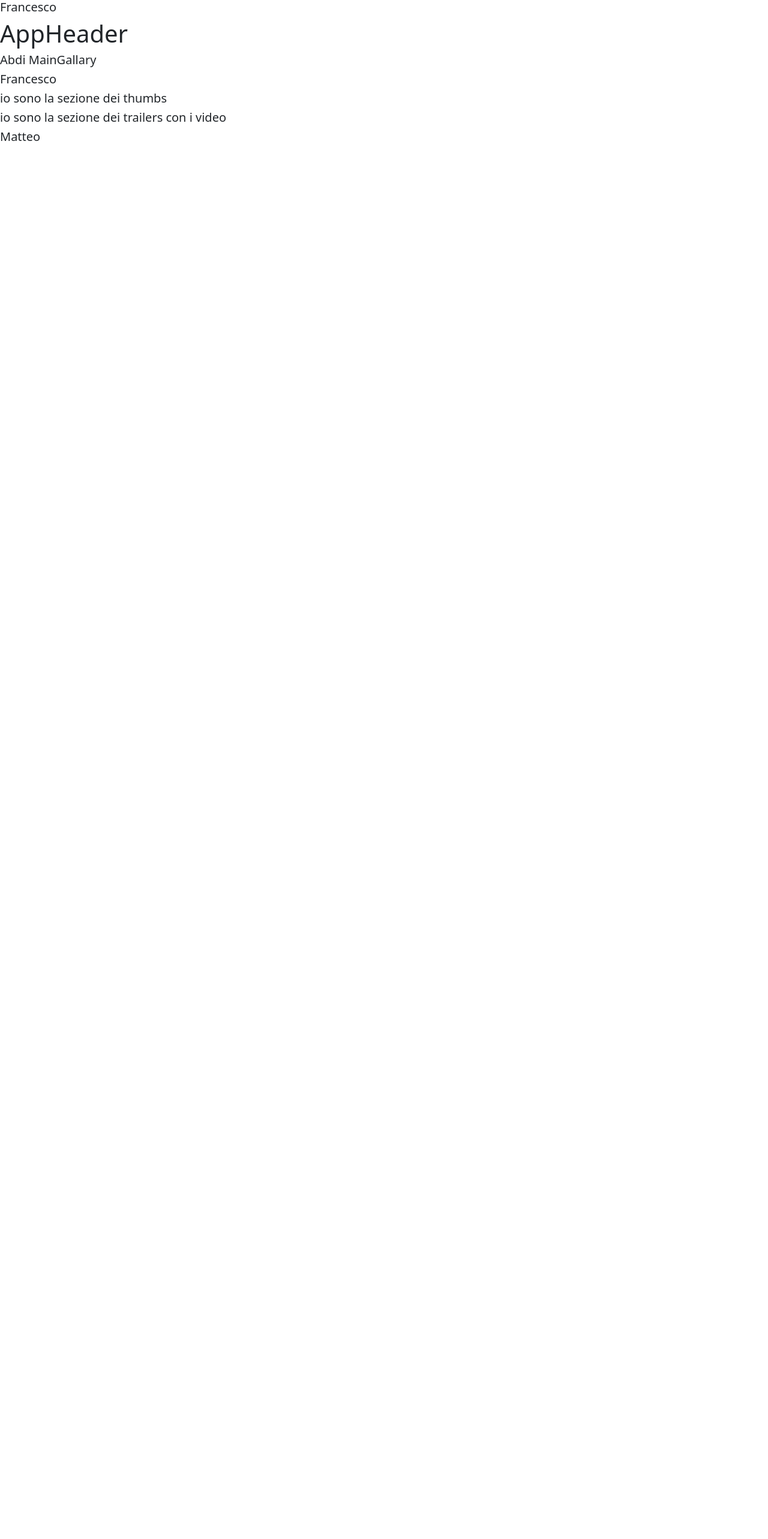
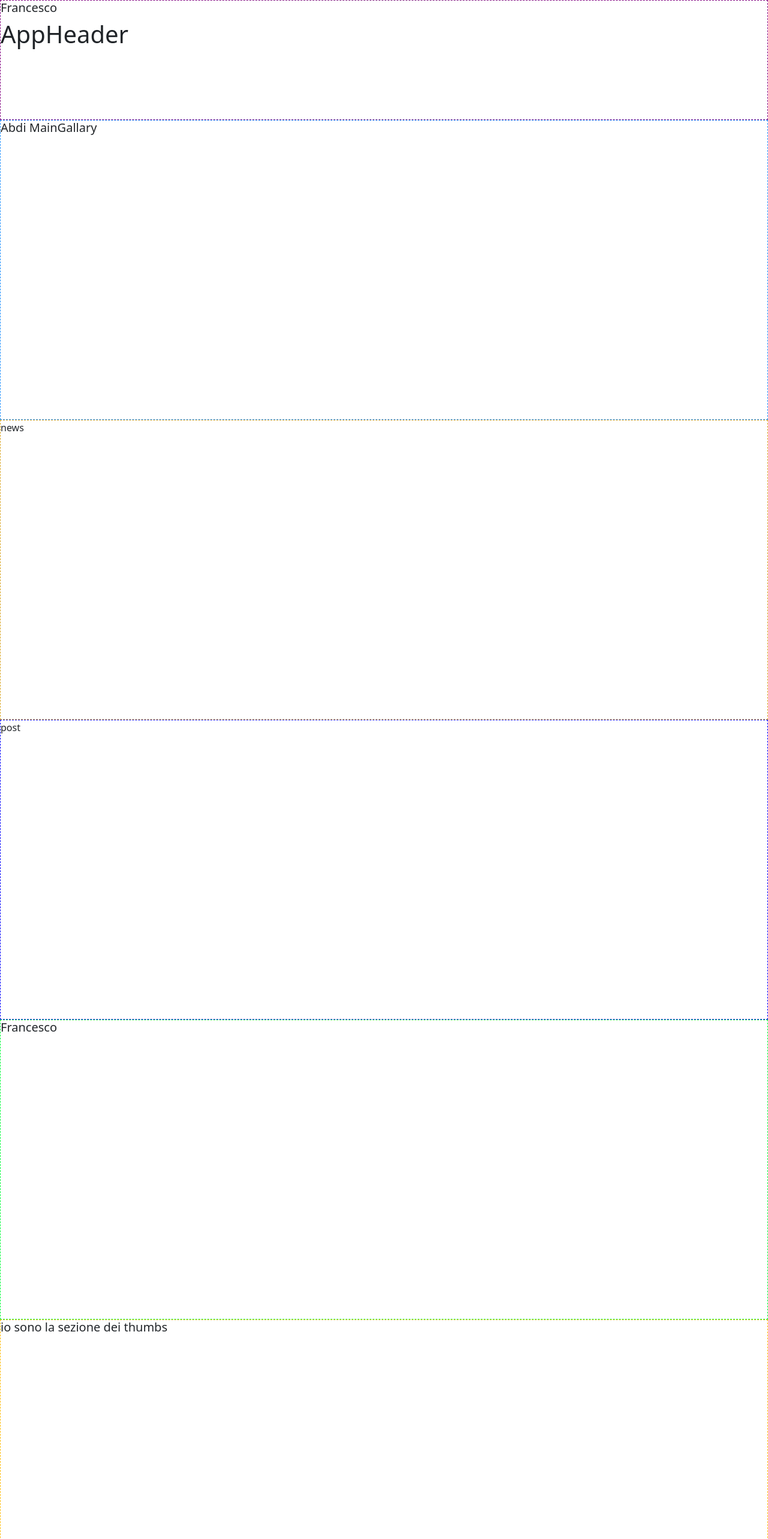
Before and after one commit to Beniamino-Soccio/proj-html-vuejs, a Vue app: page / in a window 1280 px wide. Shown: the top 2566 px of the page at 60% size. Before the commit the page ends 800 px from the top, so only its background shows below. Built offline with nearby package versions, Linux system fonts and the light colour scheme.

Commit message:
general layout

```diff
--- a/src/components/AppFooter.vue
+++ b/src/components/AppFooter.vue
@@ -9,9 +9,16 @@ export default {
 </script>
 
 <template>
-  <h5>Matteo</h5>
+  <div>
+    <h5>Matteo</h5>
+
+  </div>
 
 </template>
 
 <style scoped>
+div{
+  height: 500px;
+  border: 1px dashed red;
+}
 </style>
--- a/src/components/AppHeader.vue
+++ b/src/components/AppHeader.vue
@@ -9,9 +9,16 @@ export default {
 </script>
 
 <template>
-  <h5>Francesco</h5>  <h1>AppHeader</h1>
+  <div>
+    <h5>Francesco</h5>  <h1>AppHeader</h1>
+
+  </div>
 
 </template>
 
 <style scoped>
+div{
+  height: 200px;
+  border: 1px dashed purple;
+}
 </style>
--- a/src/components/MainGallery.vue
+++ b/src/components/MainGallery.vue
@@ -9,9 +9,16 @@ export default {
 </script>
 
 <template>
-  <h5>Abdi MainGallary</h5>
+  <div>
+
+    <h5>Abdi MainGallary</h5>
+  </div>
 
 </template>
 
 <style scoped>
+div{
+  height: 500px;
+  border: 1px dashed dodgerblue;
+}
 </style>
--- a/src/components/MainNews.vue
+++ b/src/components/MainNews.vue
@@ -9,8 +9,14 @@ export default {
 </script>
 
 <template>
-
+<div>
+news
+</div>
 </template>
 
 <style scoped>
+div{
+  height: 500px;
+  border: 1px dashed goldenrod;
+}
 </style>
--- a/src/components/MainPost.vue
+++ b/src/components/MainPost.vue
@@ -9,8 +9,12 @@ export default {
 </script>
 
 <template>
-
+<div>post</div>
 </template>
 
 <style scoped>
+div{
+  height: 500px;
+  border: 1px dashed blue;
+}
 </style>
--- a/src/components/MainSlider.vue
+++ b/src/components/MainSlider.vue
@@ -9,8 +9,15 @@ export default {
 </script>
 
 <template>
-  <h5>Francesco</h5>
+  <div>
+
+    <h5>Francesco</h5>
+  </div>
 </template>
 
 <style scoped>
+div{
+  height: 500px;
+  border: 1px dashed #00ff37;
+}
 </style>
--- a/src/components/MainThumbs.vue
+++ b/src/components/MainThumbs.vue
@@ -9,8 +9,15 @@ export default {
 </script>
 
 <template>
-<h5>io sono la sezione dei thumbs</h5>
+  <div>
+
+    <h5>io sono la sezione dei thumbs</h5>
+  </div>
 </template>
 
 <style scoped>
+div{
+  height: 500px;
+  border: 1px dashed #ffbb00;
+}
 </style>
--- a/src/components/MainTrailer.vue
+++ b/src/components/MainTrailer.vue
@@ -9,8 +9,15 @@ export default {
 </script>
 
 <template>
-<h5>io sono la sezione dei trailers con i video</h5>
+  <div>
+    <h5>io sono la sezione dei trailers con i video</h5>
+
+  </div>
 </template>
 
 <style scoped>
+div{
+  height: 500px;
+  border: 1px dashed #ff00c8;
+}
 </style>
```
